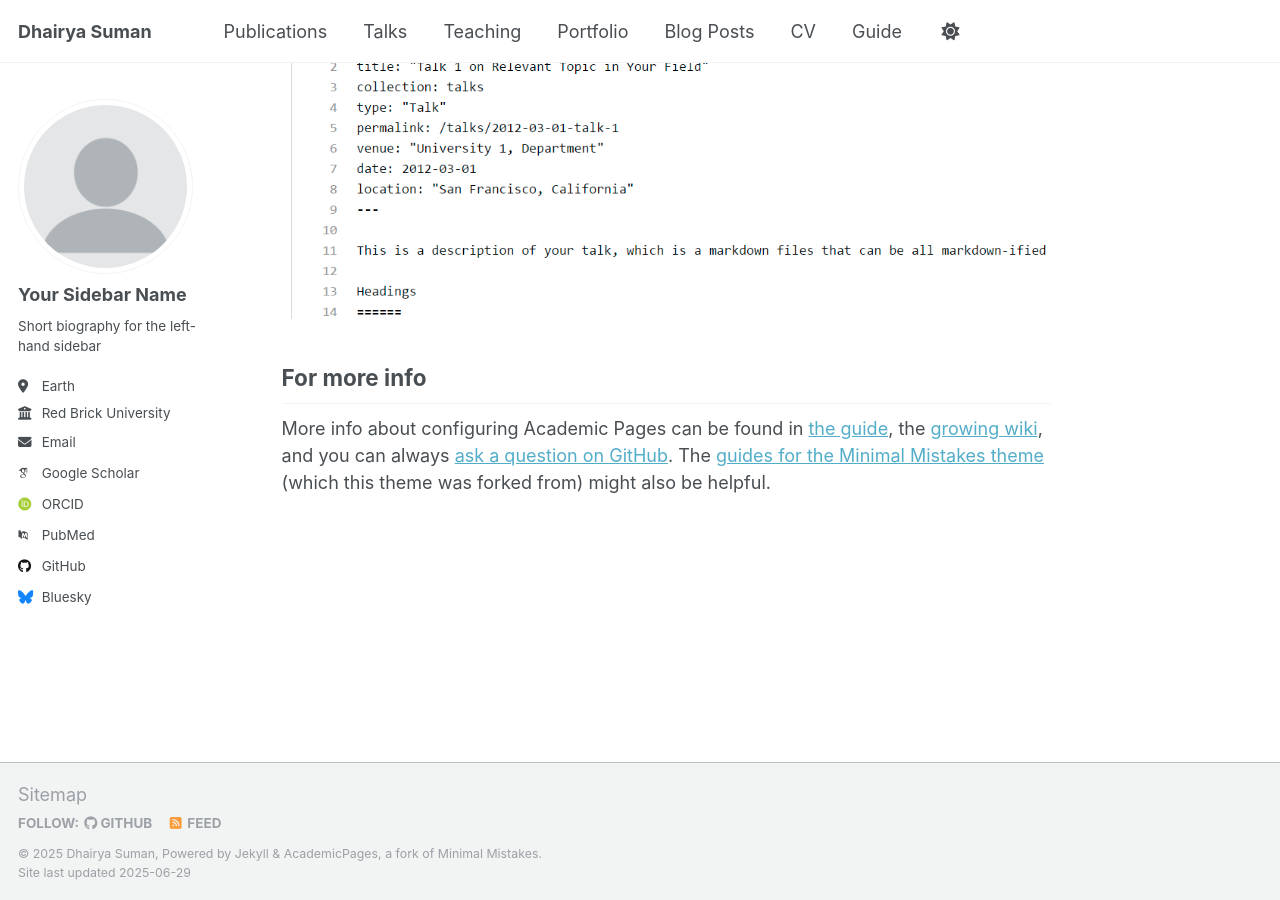
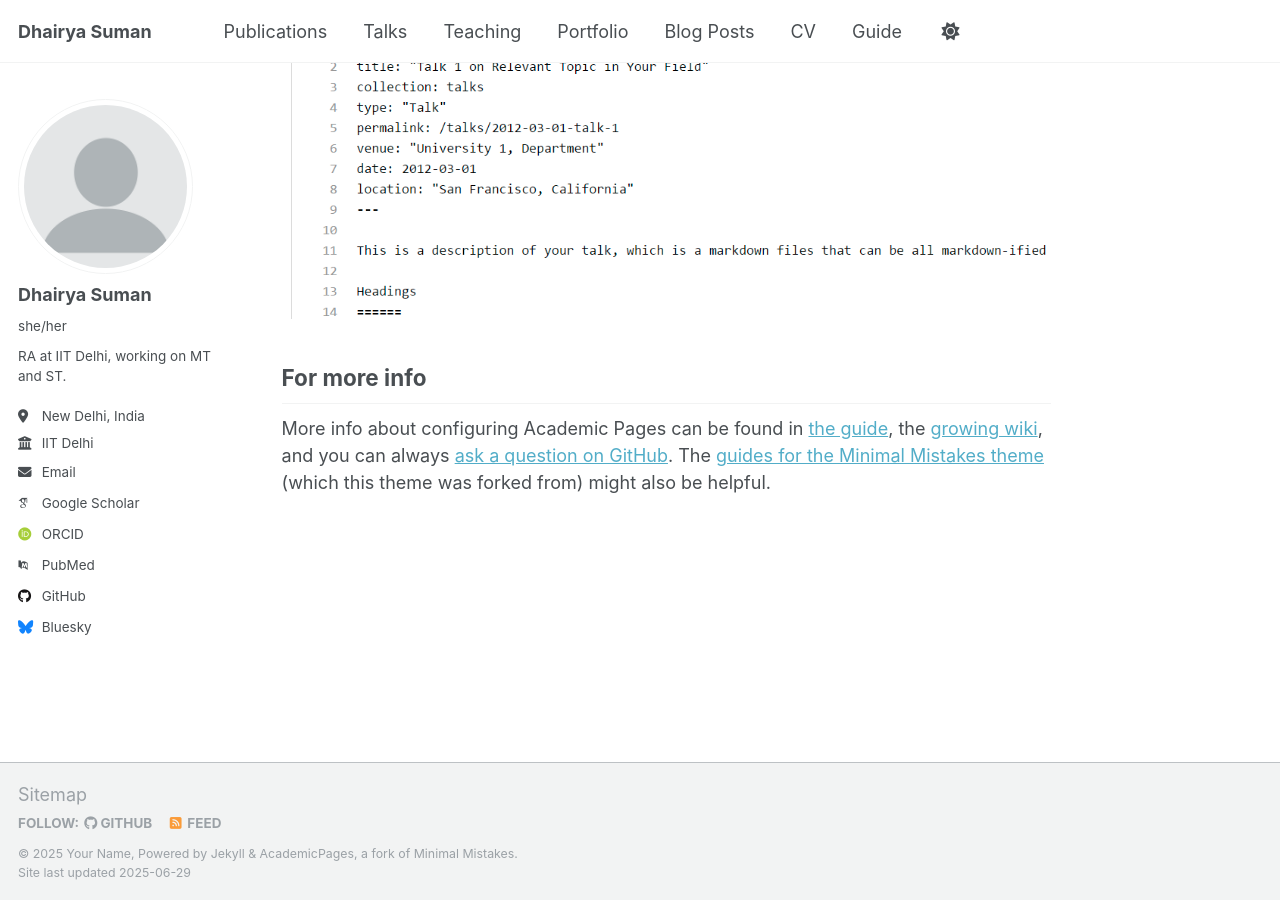
Before and after one commit to dhairya0501/dhairya0501.github.io, a Jekyll site: the page built from _pages/about.md, in a window 1280 px wide and 900 px high, scrolled down 2880 px. Built offline with Jekyll 4.4.1, drawn with Linux system fonts in a browser that asks for light colours; some web fonts are replaced; a script that is not in the unit is left out.

Commit message:
Update _config.yml

```diff
--- a/_config.yml
+++ b/_config.yml
@@ -8,11 +8,11 @@
 
 # Basic Site Settings
 locale                   : "en-US"
-site_theme               : "default"
+#site_theme               : "default"
 title                    : "Dhairya Suman"
 title_separator          : "-"
-name                     : &name "Dhairya Suman"
-description              : &description "Research Assistant at IIT Delhi working on MT & ST. Interested in all things NLP"
+name                     : &name "Your Name"
+description              : &description "personal description"
 url                      : https://dhairya0501.github.io # the base hostname & protocol for your site e.g. "https://[your GitHub username].github.io" or if you already have some other page hosted on Github then use "https://[your GitHub username].github.io/[Your Repo Name]"
 baseurl                  : "" # the subpath of your site, e.g. "/blog"
 repository               : "dhairya0501/dhairya0501.github.io"
@@ -23,13 +23,13 @@ repository               : "dhairya0501/dhairya0501.github.io"
 author:
   # Biographic information
   avatar           : "profile.png"
-  name             : "Your Sidebar Name"
-  pronouns         : # example: "she/her"
-  bio              : "Short biography for the left-hand sidebar"
-  location         : "Earth"
-  employer         : "Red Brick University"
+  name             : "Dhairya Suman"
+  pronouns         : "she/her"
+  bio              : "RA at IIT Delhi, working on MT and ST."
+  location         : "New Delhi, India"
+  employer         : "IIT Delhi"
   uri              : # URL
-  email            : "none@example.org"
+  email            : "dhairyasuman@gmail.com"
 
   # Academic websites
   academia         : # URL
```
